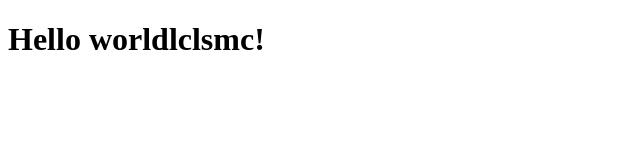
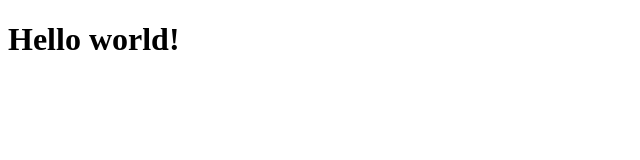
Before and after one commit to MbongeniMhlanga/UbuntuTravel, a Nuxt app: page / in a window 1280 px wide. Shown: the top 160 px of the page, without its empty margins (0-640 px from the left). Built offline with nearby package versions, Linux system fonts and the light colour scheme.

Commit message:
Update index.vue

```diff
--- a/pages/index.vue
+++ b/pages/index.vue
@@ -1,3 +1,3 @@
 <template>
-  <h1>Hello worldlclsmc!</h1>
+  <h1>Hello world!</h1>
 </template>
```
